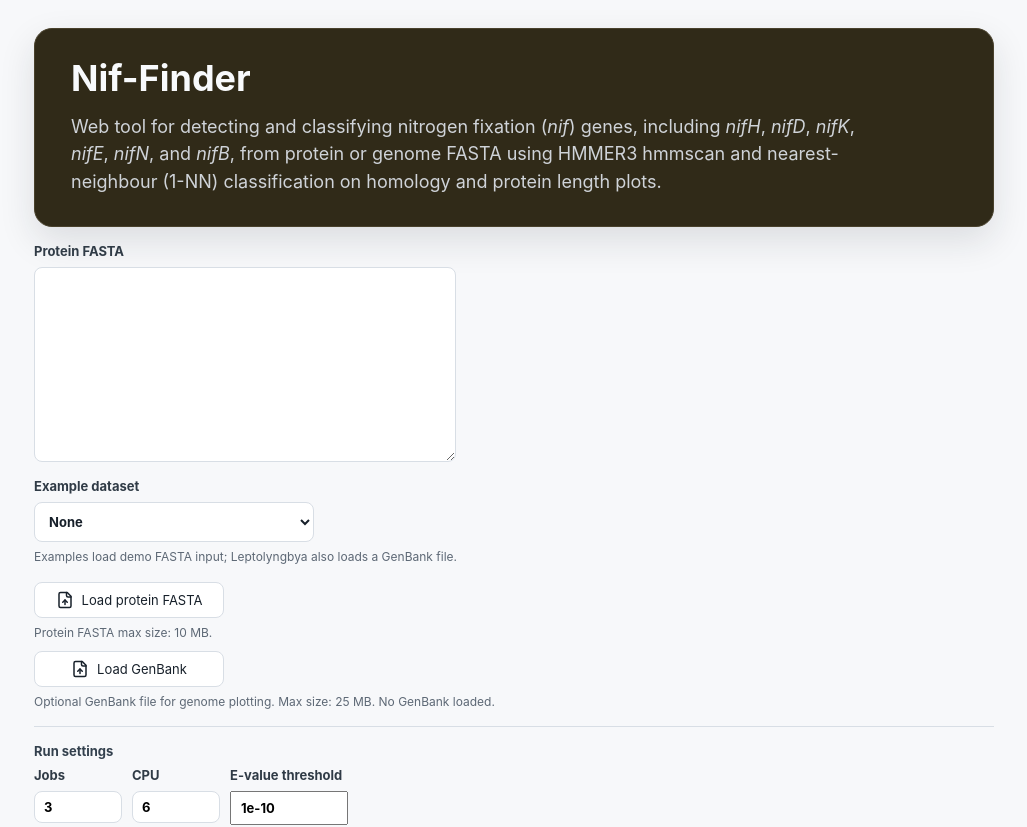
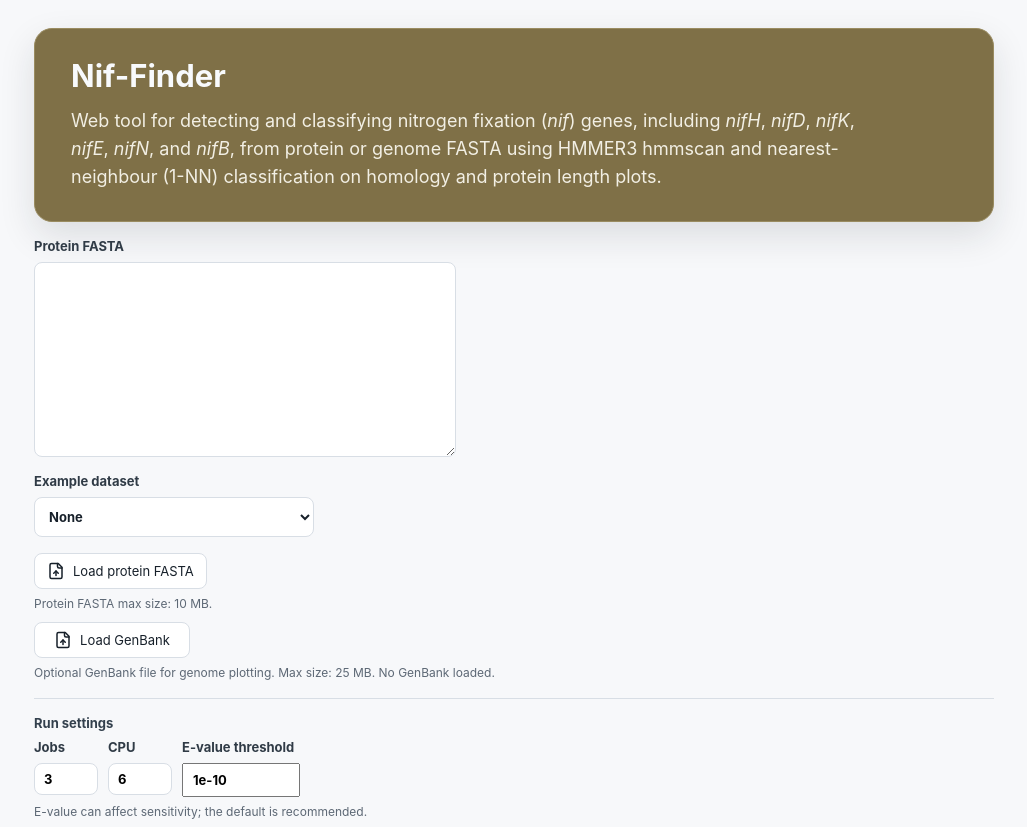
Before and after one commit to kazumaxneo/Nif_finder, a Next.js app in the folder web/: page / in a window 1280 px wide. Shown: the top 827 px of the page, without its empty margins (126-1153 px from the left). Built offline with nearby package versions, Linux system fonts and the light colour scheme.

Commit message:
Refine compact header and buttons

```diff
--- a/web/app/globals.css
+++ b/web/app/globals.css
@@ -59,8 +59,8 @@ textarea {
 }
 
 .brand {
-  background: #302a18;
-  border: 1px solid #49412c;
+  background: #7f7047;
+  border: 1px solid #9a8c61;
   border-radius: 18px;
   box-shadow: 0 14px 36px rgba(23, 32, 42, 0.12);
   color: #f8fafc;
@@ -72,7 +72,7 @@ textarea {
 
 .brand h1,
 .summary-row h2 {
-  font-size: 36px;
+  font-size: 31px;
   letter-spacing: 0;
   line-height: 1.1;
   margin: 0;
@@ -87,7 +87,7 @@ textarea {
 }
 
 .brand p {
-  color: #cfd3d8;
+  color: #f2efe4;
   font-size: 18px;
   line-height: 1.55;
   margin: 14px 0 0;
@@ -197,7 +197,7 @@ input:focus {
   border: 1px solid var(--line);
   color: var(--ink);
   font-size: 13px;
-  min-width: 190px;
+  min-width: 156px;
   position: relative;
 }
 
@@ -248,7 +248,7 @@ input:focus {
 }
 
 .run-settings label {
-  width: 88px;
+  width: 64px;
 }
 
 .run-settings .section-title {
--- a/web/app/page.tsx
+++ b/web/app/page.tsx
@@ -484,7 +484,6 @@ export default function Home() {
             ))}
           </select>
         </label>
-        <p className="input-note">Examples load demo FASTA input; Leptolyngbya also loads a GenBank file.</p>
 
         <div className="upload-row">
           <label className="file-button" title="Load protein FASTA from a local file">
```
